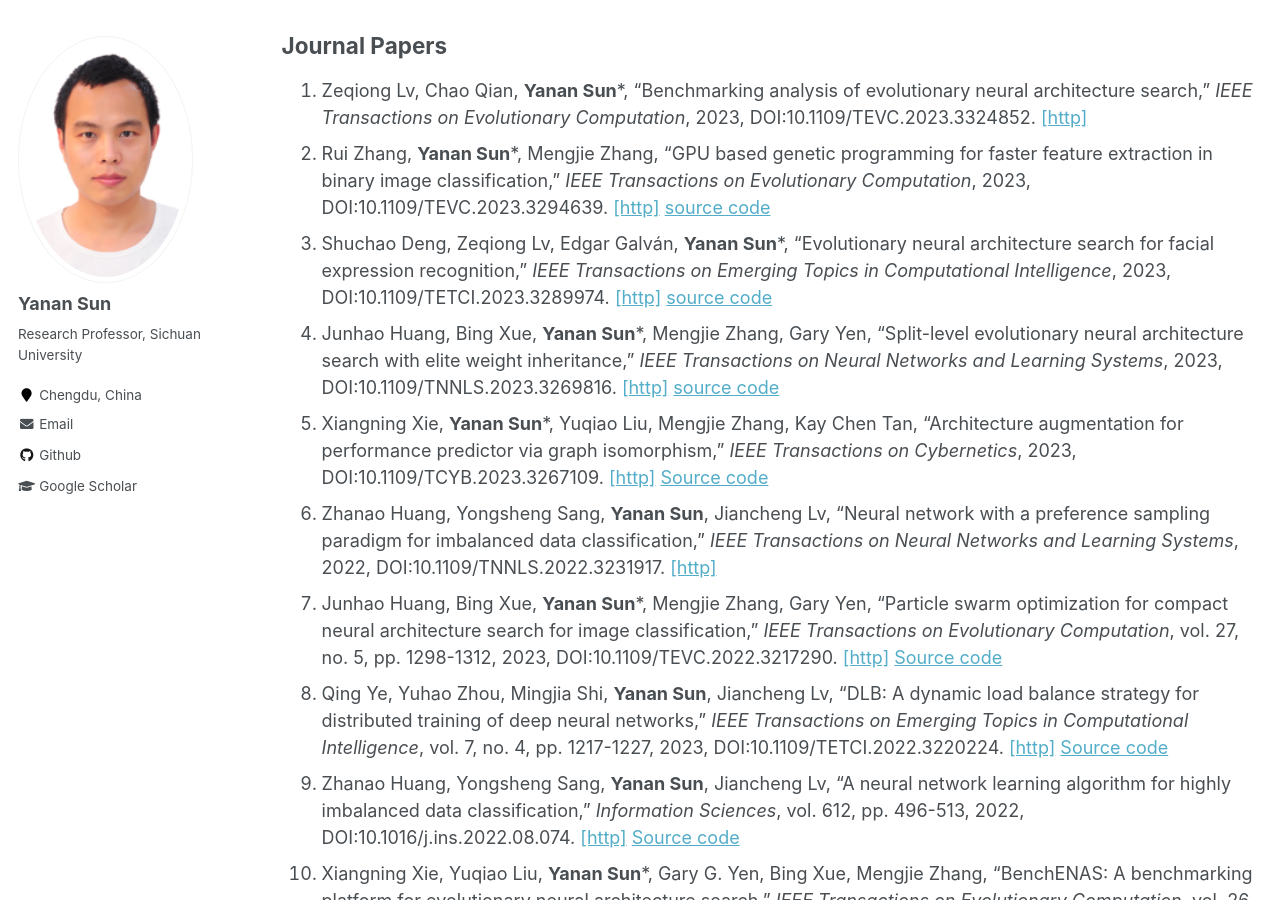
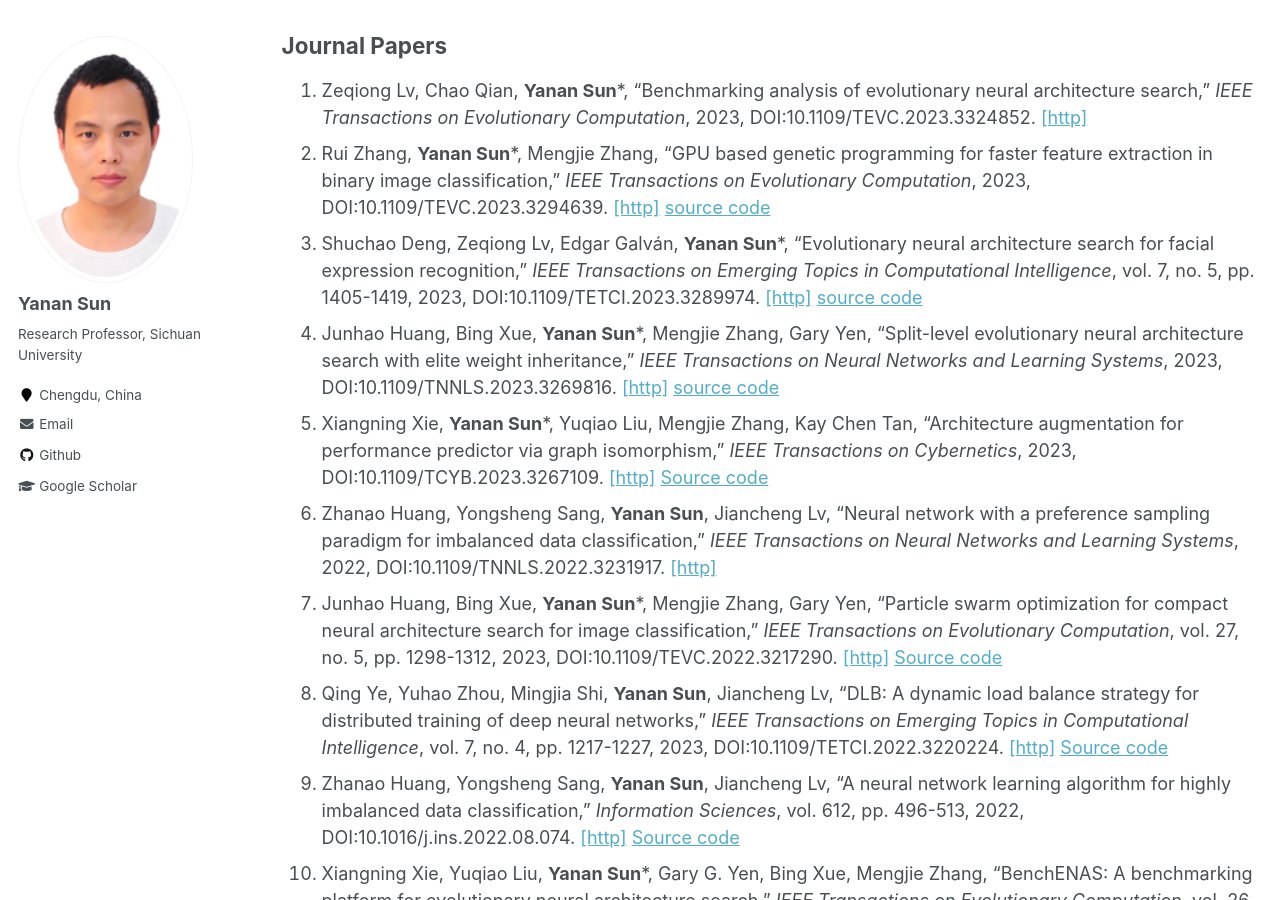
Before and after one commit to yn-sun/yn-sun.github.io, a Jekyll site: the page built from _pages/publications.md, in a window 1280 px wide and 900 px high, scrolled down 402 px. Built offline with Jekyll 4.4.1, drawn with Linux system fonts in a browser that asks for light colours; comment, search, counter and statistics services are not loaded.

Commit message:
Update publications.md

```diff
--- a/_pages/publications.md
+++ b/_pages/publications.md
@@ -13,7 +13,7 @@ author_profile: true
 
 1. Zeqiong Lv, Chao Qian, **Yanan Sun***, "Benchmarking analysis of evolutionary neural architecture search," <i>IEEE Transactions on Evolutionary Computation</i>, 2023, DOI:10.1109/TEVC.2023.3324852.  [[http]](https://ieeexplore.ieee.org/document/10286149)
 2. Rui Zhang, **Yanan Sun***, Mengjie Zhang, "GPU based genetic programming for faster feature extraction in binary image classification," <i>IEEE Transactions on Evolutionary Computation</i>, 2023, DOI:10.1109/TEVC.2023.3294639. [[http]](https://ieeexplore.ieee.org/document/10180049)   [source code](https://github.com/RayZhhh/CupaGP)
-3. Shuchao Deng, Zeqiong Lv, Edgar Galván, **Yanan Sun***, "Evolutionary neural architecture search for facial expression recognition," <i>IEEE Transactions on Emerging Topics in Computational Intelligence</i>, 2023, DOI:10.1109/TETCI.2023.3289974. [[http]](https://ieeexplore.ieee.org/document/10177272)   [source code](https://github.com/Xiaojiuwo168/ENAS-FERNet)
+3. Shuchao Deng, Zeqiong Lv, Edgar Galván, **Yanan Sun***, "Evolutionary neural architecture search for facial expression recognition," <i>IEEE Transactions on Emerging Topics in Computational Intelligence</i>,  vol. 7, no. 5, pp. 1405-1419, 2023, DOI:10.1109/TETCI.2023.3289974. [[http]](https://ieeexplore.ieee.org/document/10177272)   [source code](https://github.com/Xiaojiuwo168/ENAS-FERNet)
 4. Junhao Huang, Bing Xue, **Yanan Sun***, Mengjie Zhang, Gary Yen, "Split-level evolutionary neural architecture search with elite weight inheritance," <i>IEEE Transactions on Neural Networks and Learning Systems</i>, 2023, DOI:10.1109/TNNLS.2023.3269816. [[http]](https://ieeexplore.ieee.org/document/10132401)  [source code](https://github.com/HuangJunh/SLE-NAS)
 5. Xiangning Xie, **Yanan Sun***, Yuqiao Liu, Mengjie Zhang, Kay Chen Tan, "Architecture augmentation for performance predictor via graph isomorphism," <i>IEEE Transactions on Cybernetics</i>, 2023, DOI:10.1109/TCYB.2023.3267109. [[http]](https://ieeexplore.ieee.org/document/10109990) [Source code](https://github.com/Zhi-Han/GIAUG)
 6. Zhanao Huang, Yongsheng Sang, **Yanan Sun**, Jiancheng Lv, "Neural network with a preference sampling paradigm for imbalanced data classification," <i>IEEE Transactions on Neural Networks and Learning Systems</i>, 2022, DOI:10.1109/TNNLS.2022.3231917. [[http]](https://ieeexplore.ieee.org/document/10015661)
```
